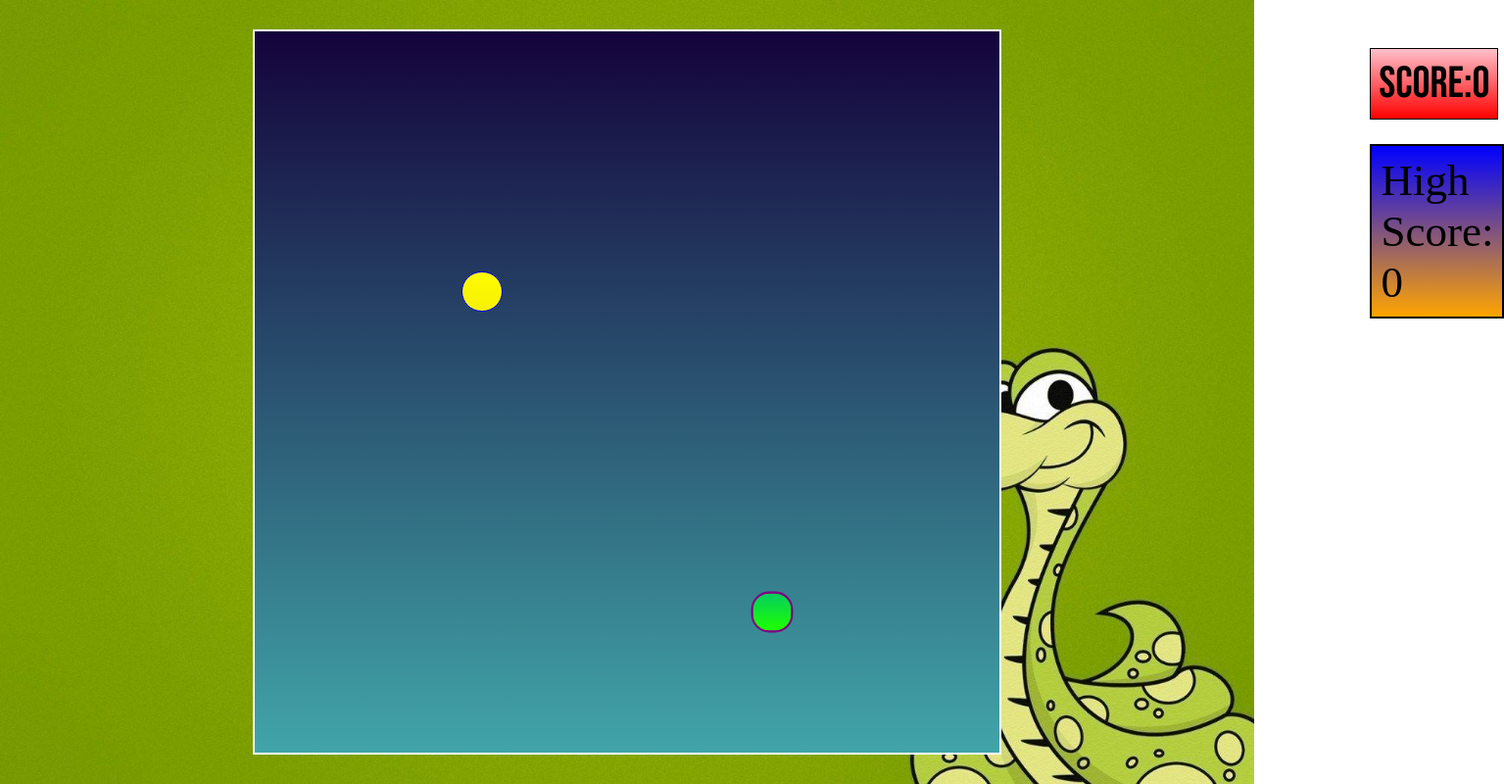
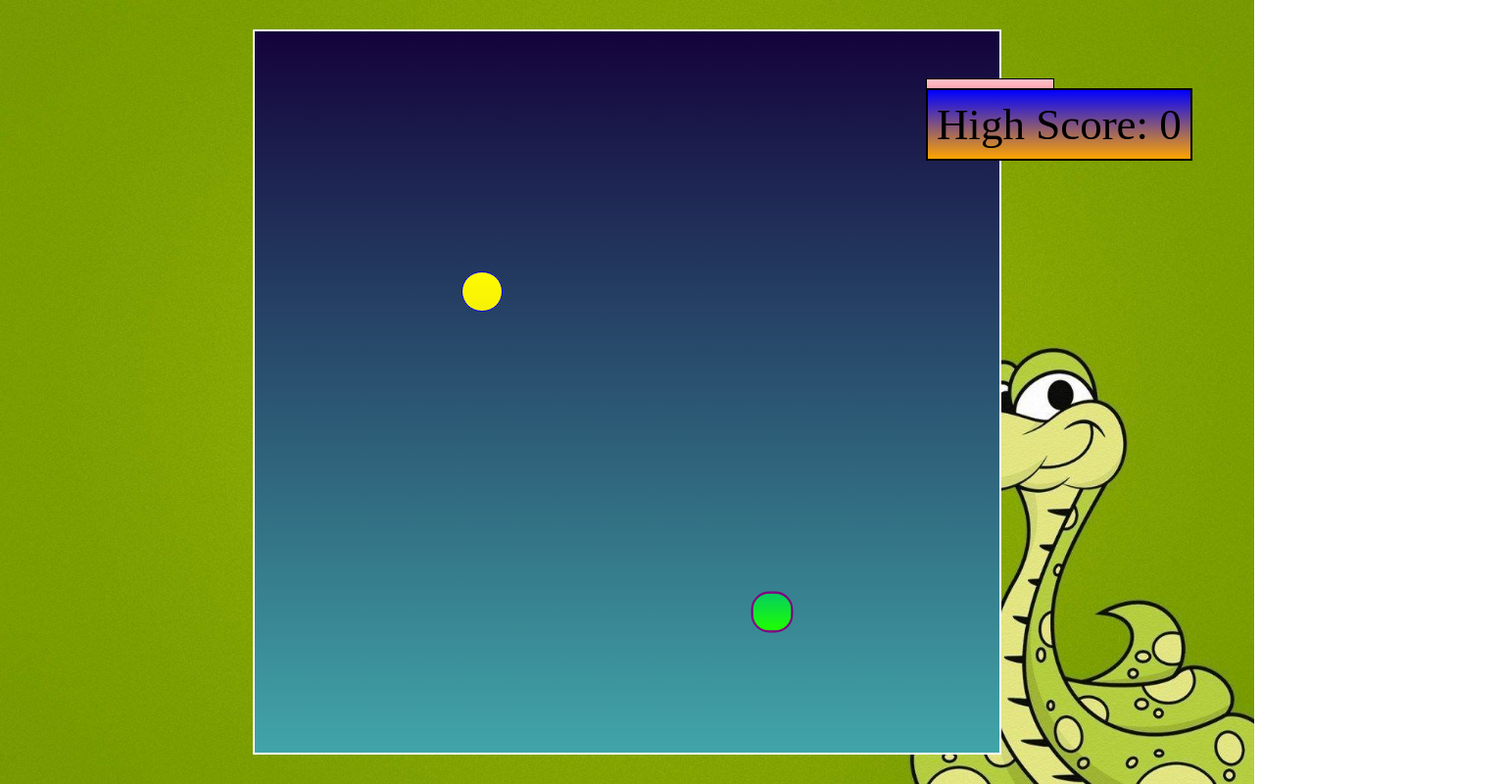
Before and after one commit to TheRitikDubey/Snake-Game, a plain HTML site: page index.html in a window 1280 px wide. Shown: the whole page at 98% size, 1535 px wide, since content can reach past the window. Drawn offline with Linux system fonts and the light colour scheme.

Commit message:
Update style.css
Scores and high score is not at a place where I want so I changed it!

```diff
--- a/style.css
+++ b/style.css
@@ -40,8 +40,8 @@
  }
  #scorebox{
      position: absolute;
-     top: 49px;
-     left: 37cm;
+     top: 80px;
+     left: 25cm;
      font-size: 45px;
      border: 1px solid black;
      background:linear-gradient(pink , red);
@@ -50,8 +50,8 @@
  }
  #highscore{
      position: absolute;
-     left:37cm;
-     top: 147px;
+     left:25cm;
+     top: 90px;
      font-size: 45px;
      border: 2px solid black;
      background: linear-gradient(blue,orange);
```
